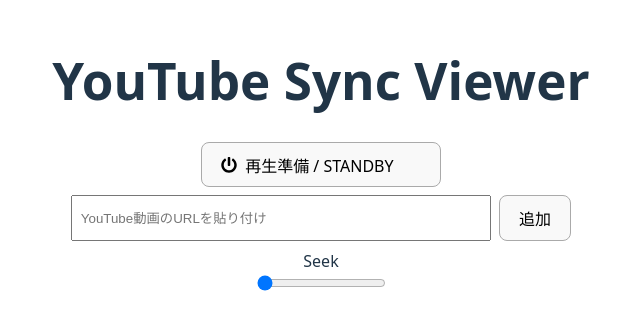
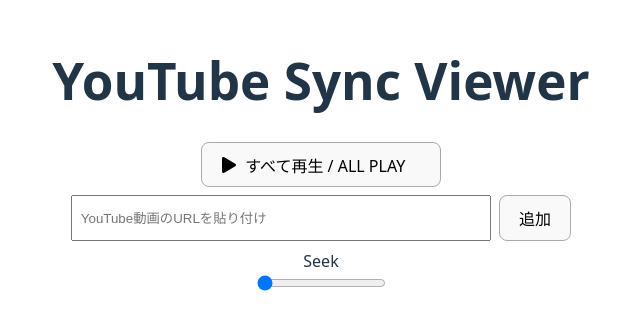
Before and after one commit to KMMThmurakami/syncMovie, a React (Vite) app: page / in a window 1280 px wide. Shown: the part 219-548 px from the top of the page, without its empty margins (319-959 px from the left). Built offline with nearby package versions, Linux system fonts and the light colour scheme.

Commit message:
delete standby

```diff
--- a/src/App.tsx
+++ b/src/App.tsx
@@ -1,10 +1,10 @@
-import { useState, useEffect, useRef, useCallback } from "react";
+import { useState, useRef, useCallback } from "react";
 import "./App.css";
 import styles from "./App.module.css";
 import YouTubePlayer from "./components/YouTubePlayer";
 import { isValidYouTubeId } from "./utils/youtube";
 import RemoveVideo from "./components/RemoveVideo";
-import { FaPlay, FaPause, FaPowerOff } from "react-icons/fa";
+import { FaPlay, FaPause } from "react-icons/fa";
 
 function App() {
   // 入力中のURLを管理するstate
@@ -13,10 +13,6 @@
   const [videoIds, setVideoIds] = useState<string[]>([]);
   // 全ての動画の再生状態を管理するstate
   const [playing, setPlaying] = useState(false);
-  // スタンバイ状態を管理するstate
-  const [standby, setStandby] = useState(false);
-  // 再生準備が完了した動画の数をカウントするstate
-  const [readyCount, setReadyCount] = useState(0);
 
   // 再生状態をtrueにする関数
   const handlePlayAll = () => setPlaying(true);
@@ -45,23 +41,6 @@
     playerRef.current = player;
   }, []);
 
-  // 子コンポーネントから呼ばれるコールバック関数
-  const handlePlayerReady = () => {
-    // カウントを1増やす
-    setReadyCount((count) => count + 1);
-  };
-
-  // readyCountを監視するuseEffect
-  useEffect(() => {
-    // 動画が存在し、かつ準備完了カウントが動画の総数に達したら実行
-    if (videoIds.length > 0 && readyCount === videoIds.length) {
-      console.log("All players are ready. Pausing now.");
-      handlePauseAll();
-      setReadyCount(0); // カウンターをリセット
-      setStandby(true);
-    }
-  }, [readyCount, videoIds.length]);
-
   // 動画を追加する関数
   const handleAddVideo = async () => {
     // URLが空なら何もしない
@@ -78,7 +57,6 @@
 
         if (isValid) {
           setVideoIds([...videoIds, id]);
-          setStandby(false);
           setCurrentUrl("");
         } else {
           alert("存在しない、または非公開の動画IDです。");
@@ -102,19 +80,13 @@
   return (
     <div className="App">
       <h1>YouTube Sync Viewer</h1>
-      {!standby && (
-        <button className={styles.playAllButton} onClick={handlePlayAll}>
-          <FaPowerOff />
-          再生準備 / STANDBY
-        </button>
-      )}
-      {standby && playing && (
+      {playing && (
         <button className={styles.playAllButton} onClick={handlePauseAll}>
           <FaPause />
           すべて停止 / ALL PAUSE
         </button>
       )}
-      {standby && !playing && (
+      {!playing && (
         <button className={styles.playAllButton} onClick={handlePlayAll}>
           <FaPlay />
           すべて再生 / ALL PLAY
@@ -153,12 +125,7 @@
         {videoIds.map((id, index) => (
           <li key={`${id}_${index}`} className={styles.playerItem}>
             <RemoveVideo index={index} onRemoveVideo={handleRemoveVideo} />
-            <YouTubePlayer
-              id={id}
-              playing={playing}
-              onPlayerReady={handlePlayerReady}
-              ref={setPlayerRef}
-            />
+            <YouTubePlayer id={id} playing={playing} ref={setPlayerRef} />
           </li>
         ))}
       </ul>
--- a/src/components/YouTubePlayer.tsx
+++ b/src/components/YouTubePlayer.tsx
@@ -1,4 +1,4 @@
-import { useState, forwardRef } from "react";
+import { forwardRef } from "react";
 import ReactPlayer from "react-player";
 
 import {
@@ -17,30 +17,18 @@
 interface YouTubePlayerProps {
   id: string;
   playing: boolean;
-  onPlayerReady: () => void;
 }
 
 // eslint-disable-next-line @typescript-eslint/ban-ts-comment
 // @ts-expect-error
 const YouTubePlayer = forwardRef<ReactPlayer, YouTubePlayerProps>(
-  ({ id, playing, onPlayerReady }, ref) => {
-    const [isReady, setIsReady] = useState(false);
-
-    const handleOnPlaying = () => {
-      if (!isReady) {
-        console.log(`Player ${id} is ready.`);
-        onPlayerReady();
-        setIsReady(true);
-      }
-    };
-
+  ({ id, playing }, ref) => {
     return (
       <MediaController>
         <ReactPlayer
           ref={ref} // 受け取ったrefをReactPlayerに渡す
           slot="media"
           src={`https://www.youtube.com/watch?v=${id}`}
-          onReady={handleOnPlaying}
           width="560px"
           height="315px"
           playing={playing}
```
